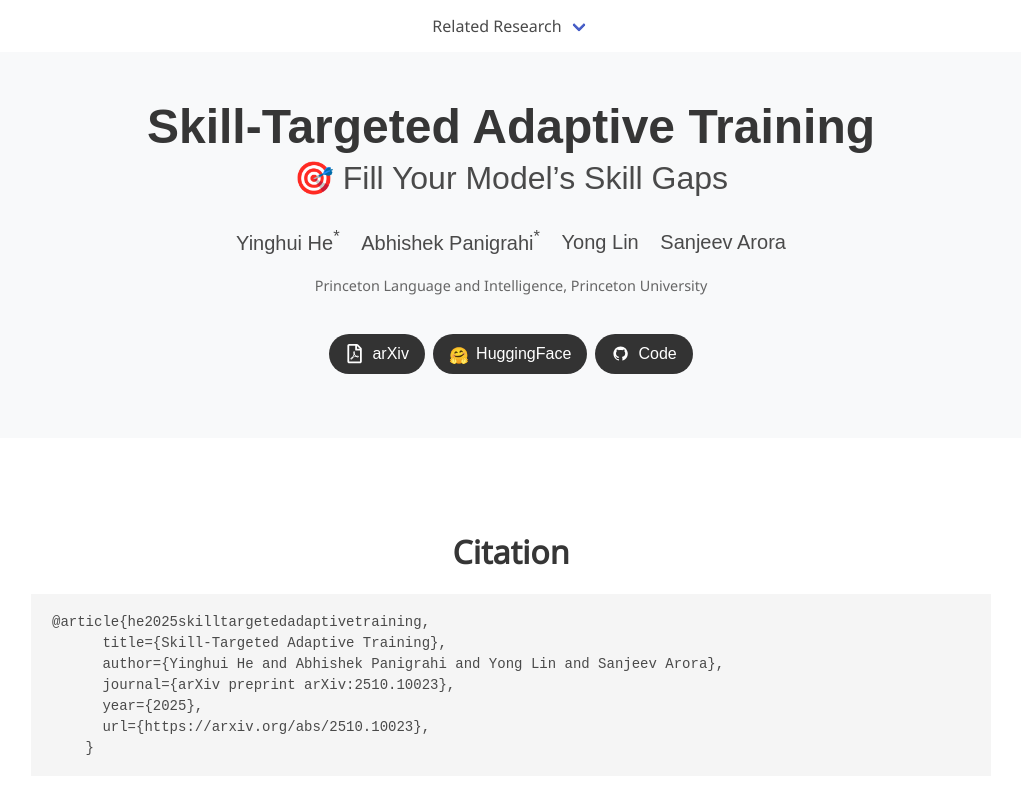
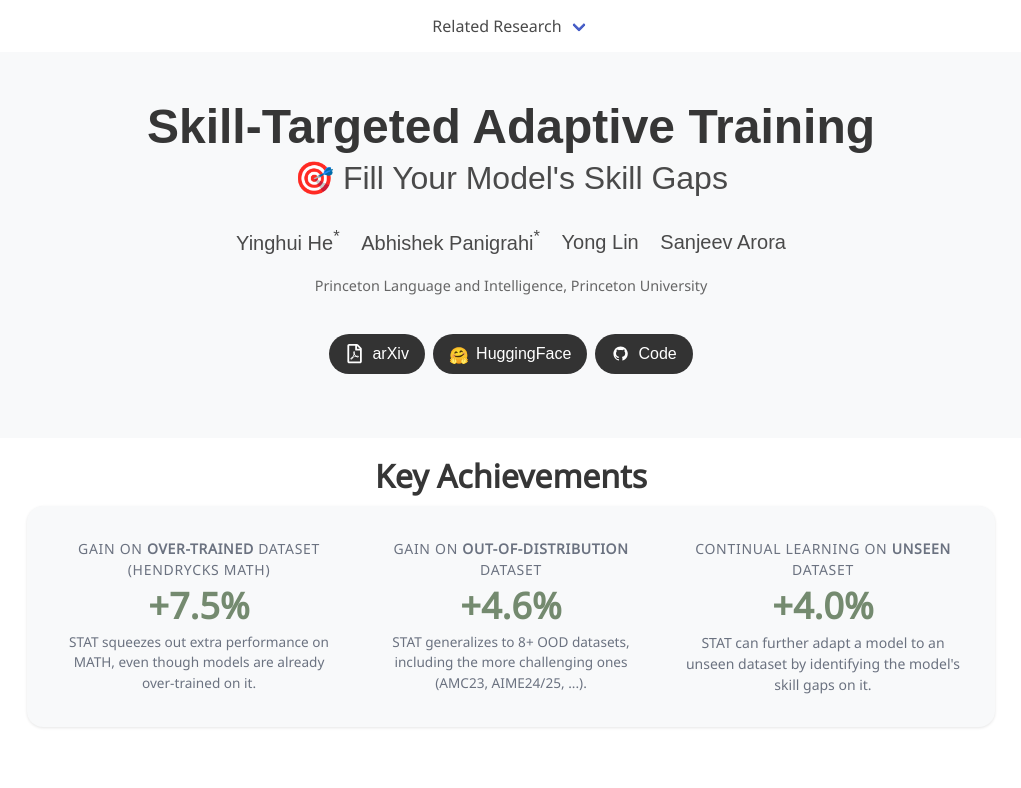
Before and after one commit to ying-hui-he/Skill-Targeted-Adaptive-Training, a plain HTML site: page index.html in a window 1280 px wide. Shown: the top 788 px of the page, without its empty margins (129-1150 px from the left). Drawn offline with nearby package versions, Linux system fonts and the light colour scheme; some icons are missing; a web font is replaced by a local one.

Commit message:
updated key achievements

```diff
--- a/index.html
+++ b/index.html
@@ -143,6 +143,17 @@
       color: #555;
     }
 
+    .method-figure {
+          margin: 2rem 0;
+    }
+    .method-figure img {
+      box-shadow: none;
+      border: none;
+      width: 100%;
+      max-width: 100%;
+      height: auto;
+    }
+
     .method-card {
       background: white;
       border-radius: 8px;
@@ -231,7 +242,7 @@
               Skill-Targeted Adaptive Training
             </h1>
             <h2 class="subtitle is-3 publication-subtitle">
-              <a href="http://blog.goedel-prover.com" style="text-decoration: none; color: inherit;">🎯 Fill Your Model’s Skill Gaps</a>
+              <a href="http://blog.goedel-prover.com" style="text-decoration: none; color: inherit;">🎯 Fill Your Model's Skill Gaps</a>
             </h2>
             <div class="is-size-5 publication-authors">
               <span class="author-block"><a href="https://ying-hui-he.github.io/" style="text-decoration: none; color: inherit;">Yinghui He</a><sup>*</sup></span>
@@ -268,7 +279,53 @@
     </div>
   </section>
 
-  <br><br>
+<section style="max-width: 1000px; margin: 0 auto; padding: 2rem 1rem;">
+    <div class="columns is-centered has-text-centered"> <h2 class="title is-3">Key Achievements  </h2></div>
+
+    <div style="background: #f8f9fa; border-radius: 1rem; padding: 2rem; box-shadow: 0 1px 3px rgba(0,0,0,0.1);">
+
+
+      <div style="display: grid; grid-template-columns: repeat(3, 1fr); gap: 2rem; text-align: center;">
+
+
+        <div>
+          <p style="font-size: 0.875rem; font-weight: 500; text-transform: uppercase; letter-spacing: 0.05em; color: #6b7280; margin-bottom: 0.5rem;">
+            Gain on <b>over-trained</b> dataset (hendrycks MATH)</p>
+          <p style="font-size: 2.25rem; font-weight: 700; color: #748A6F; line-height: 1; margin-bottom: 0.5rem;">
+            <strong style="color: #748A6F;">+7.5%</strong>
+          <p style="font-size: 0.85rem; color: #6b7280;">
+            STAT squeezes out extra performance on MATH, even though models are already over-trained on it.</p>
+        </div>
+
+
+        <div>
+          <p style="font-size: 0.875rem; font-weight: 500; text-transform: uppercase; letter-spacing: 0.05em; color: #6b7280; margin-bottom: 0.5rem;">
+            Gain on <b>out-of-distribution</b> dataset</p>
+          <p style="font-size: 2.25rem; font-weight: 700; color: #748A6F; line-height: 1; margin-bottom: 0.5rem;">
+            <strong style="color: #748A6F;"> +4.6% </strong></p>
+          <p style="font-size: 0.85rem; color: #6b7280;">
+            STAT generalizes to 8+ OOD datasets, including the more challenging ones (AMC23, AIME24/25, ...).</p>
+        </div>
+
+        <div>
+          <p style="font-size: 0.875rem; font-weight: 500; text-transform: uppercase; letter-spacing: 0.05em; color: #6b7280; margin-bottom: 0.5rem;">
+            Continual learning on <b>unseen</b> dataset</p>
+          <p style="font-size: 2.25rem; font-weight: 700; color: #748A6F; line-height: 1; margin-bottom: 0.5rem;">
+            <strong style="color: #748A6F;">+4.0%</strong></p>
+          <p style="font-size: 0.875rem; color: #6b7280;">
+            STAT can further adapt a model to an unseen dataset by identifying the model's skill gaps on it.</p>
+        </div>
+
+
+      </div>
+    </div>
+
+  </section>
+
+  <section style="max-width: 1000px; margin: 0 auto; padding: 2rem 1rem;">
+    <img src="images/Picture1.png" alt="Methodology" style="display:block; margin:0 auto;width: 90%; height: auto; object-fit: contain;">
+  </section>
+
 
 
 
```
Also changed, not shown: images/Picture1.png (added), images/yinghui.jpg (added).
